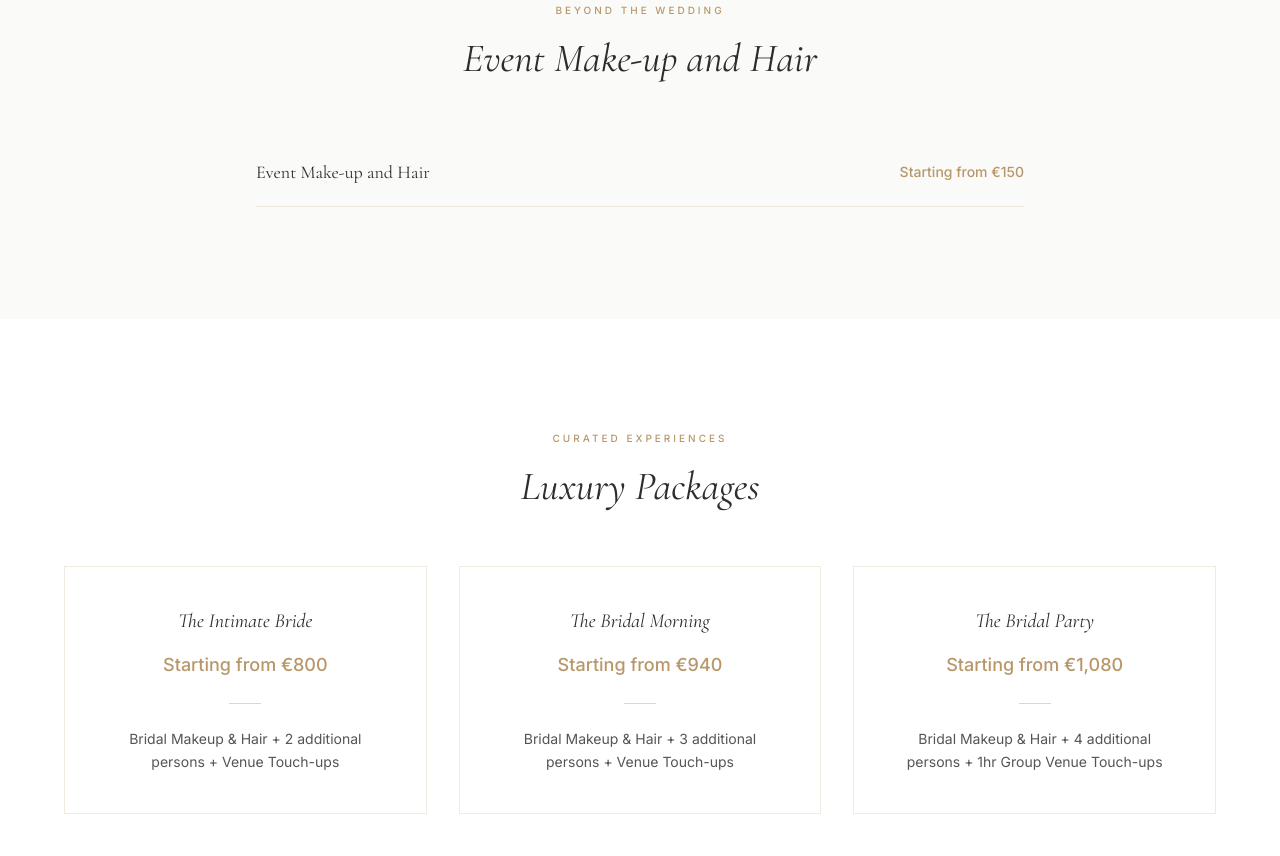
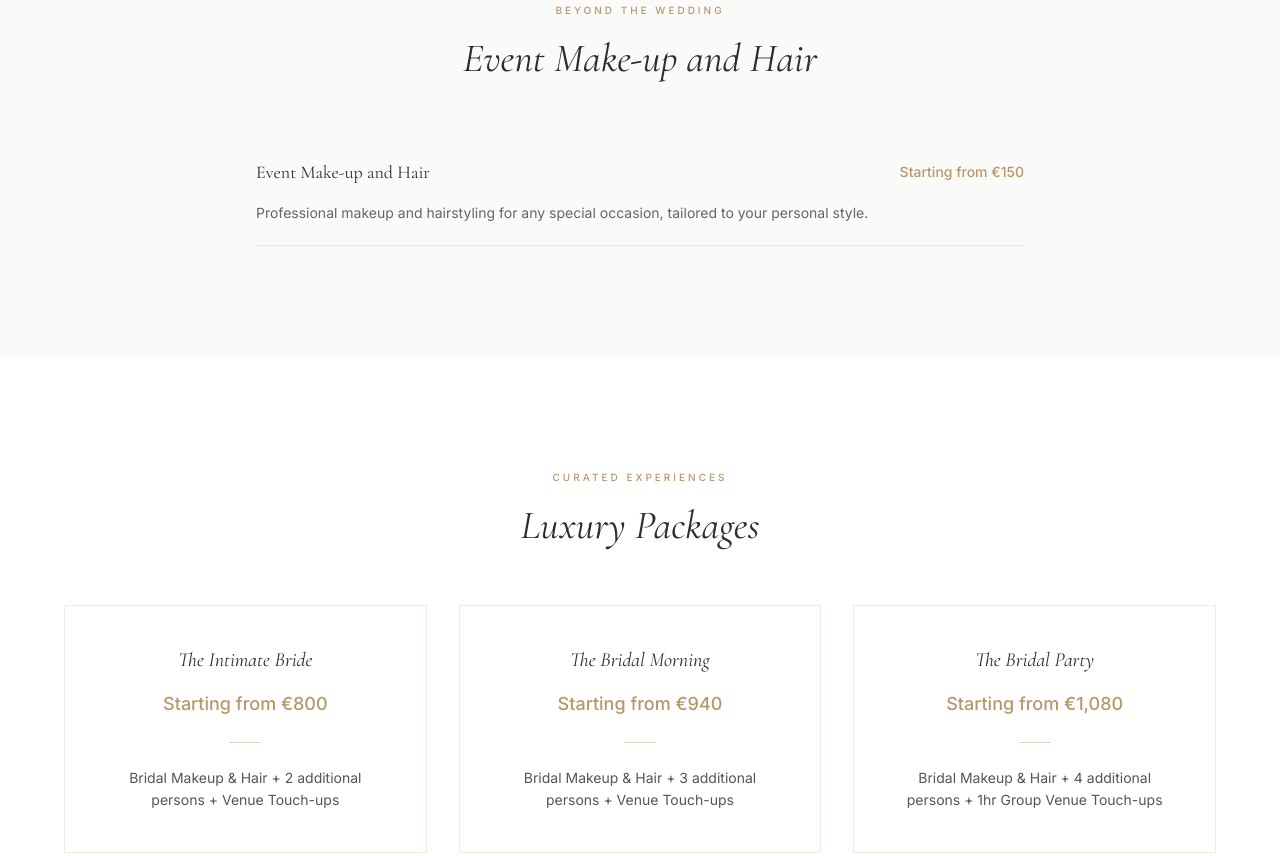
Before and after one commit to itdev-gr/panos_antoniou_weddingandmakeup, an Astro site: page /services/bridal-beauty in a window 1280 px wide. Shown: the part 2413-3269 px from the top of the page. Built offline with nearby package versions, Linux system fonts and the light colour scheme; Astro itself is replaced by a stand-in of ours.

Commit message:
feat(services): add description under Event Make-up and Hair

```diff
--- a/src/pages/services/bridal-beauty.astro
+++ b/src/pages/services/bridal-beauty.astro
@@ -127,9 +127,16 @@ import { signatureServices, luxuryPackages, bridesmaidServices, eventServices }
 
       <div class="space-y-0" data-reveal>
         {eventServices.map((service, i) => (
-          <div class="flex items-center justify-between py-5 border-b border-gold/20" style={`transition-delay: ${i * 80}ms`}>
-            <span class="text-base md:text-lg font-serif text-charcoal">{service.name}</span>
-            <span class="text-sm font-sans font-medium text-gold ml-4 whitespace-nowrap">Starting from {service.price}</span>
+          <div class="border-b border-gold/20" style={`transition-delay: ${i * 80}ms`}>
+            <div class="flex items-center justify-between py-5">
+              <span class="text-base md:text-lg font-serif text-charcoal">{service.name}</span>
+              <span class="text-sm font-sans font-medium text-gold ml-4 whitespace-nowrap">Starting from {service.price}</span>
+            </div>
+            {service.description && (
+              <p class="pb-5 -mt-1 text-sm text-grey/90 leading-relaxed">
+                {service.description}
+              </p>
+            )}
           </div>
         ))}
       </div>
```
